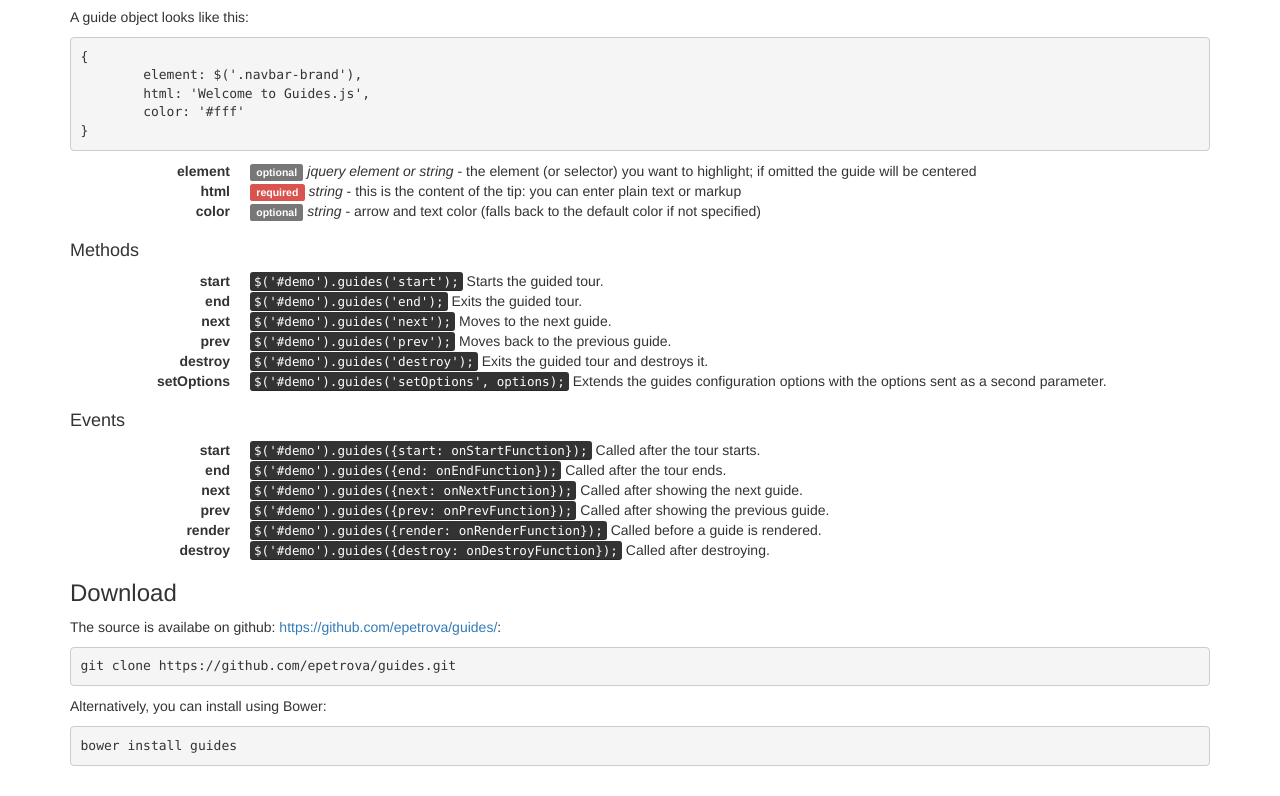
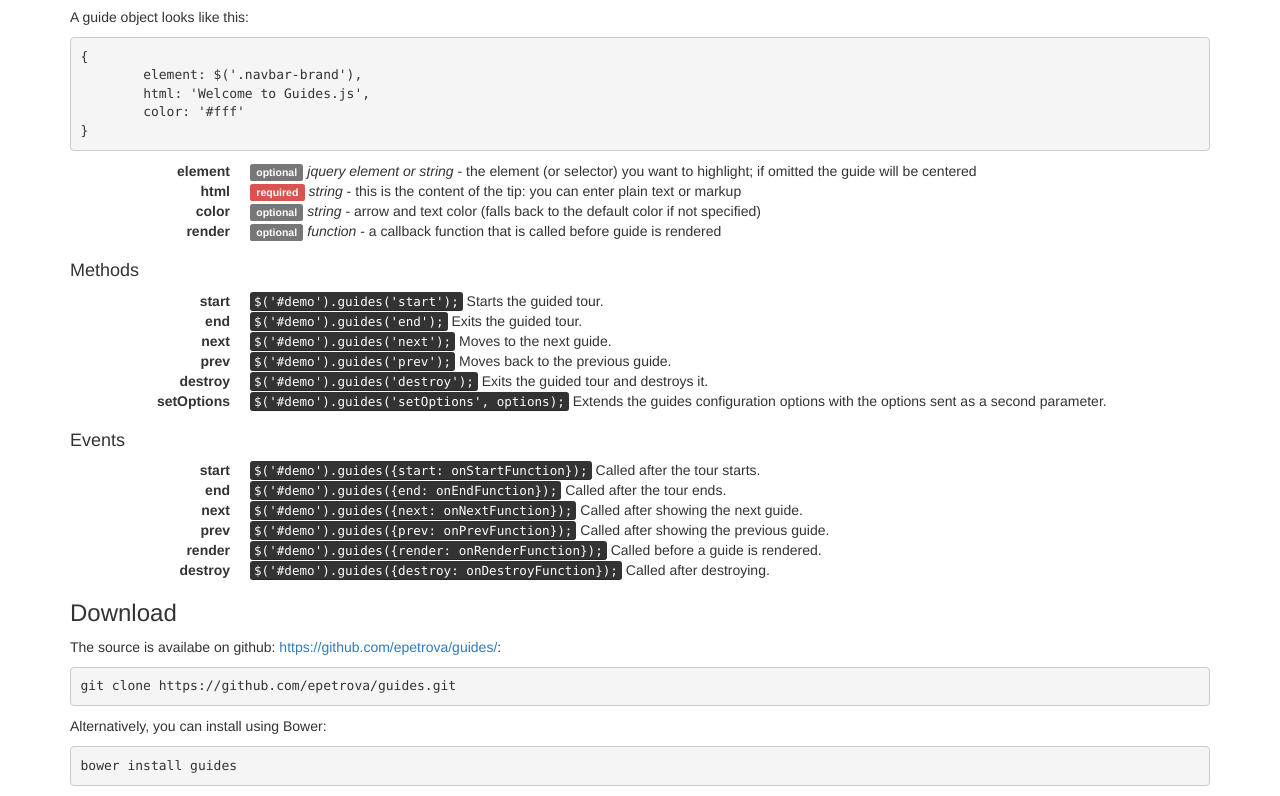
Before and after one commit to ejulianova/guides, a plain HTML site: page index.html in a window 1280 px wide. Shown: the part 2316-3112 px from the top of the page. Drawn offline with nearby package versions, Linux system fonts and the light colour scheme.

Commit message:
Update 2016-11-19T20:17:29.535Z

```diff
--- a/guides.css
+++ b/guides.css
@@ -1,5 +1,5 @@
 /*
- * guides 1.2.8
+ * guides 1.2.9
  * Simple way to highlighting DOM elements and guide your users with step-by-step welcome tours in your web app.
  * https://github.com/ejulianova/guides
  *
--- a/index.html
+++ b/index.html
@@ -140,6 +140,8 @@ guides.start();
 				<dd><span class="label label-danger">required</span> <em>string</em> - this is the content of the tip: you can enter plain text or markup</dd>
 				<dt>color</dt>
 				<dd><span class="label label-default">optional</span> <em>string</em> - arrow and text color (falls back to the default color if not specified)</dd>
+				<dt>render</dt>
+				<dd><span class="label label-default">optional</span> <em>function</em> - a callback function that is called before guide is rendered</dd>
 			</dl>
 			<h4>Methods</h4>
 			<dl class="dl-horizontal">
```
Also changed, not shown: guides.min.js.
